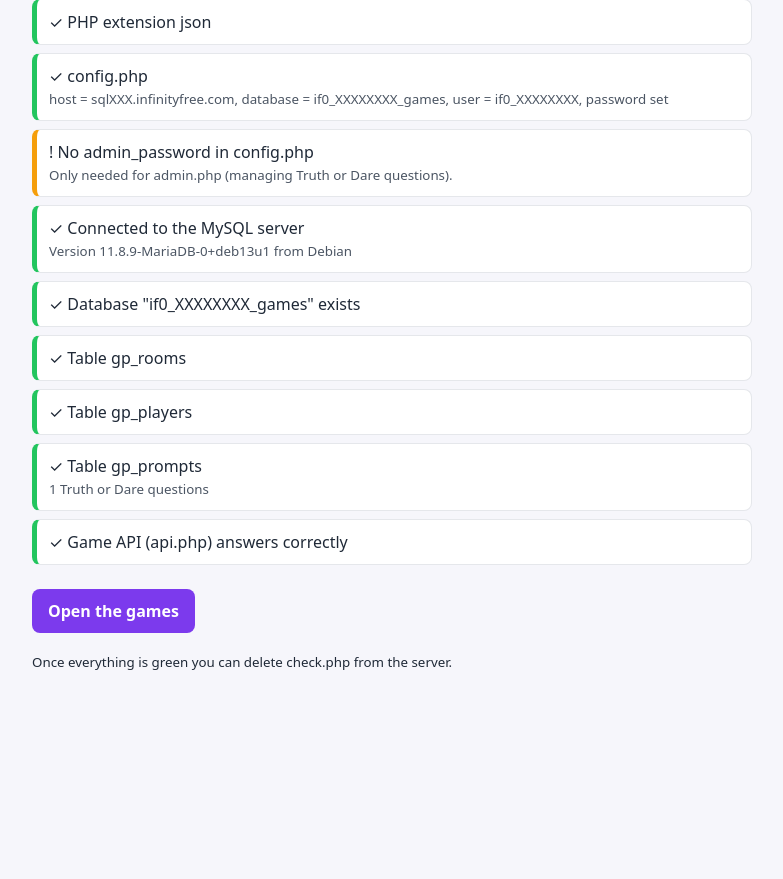
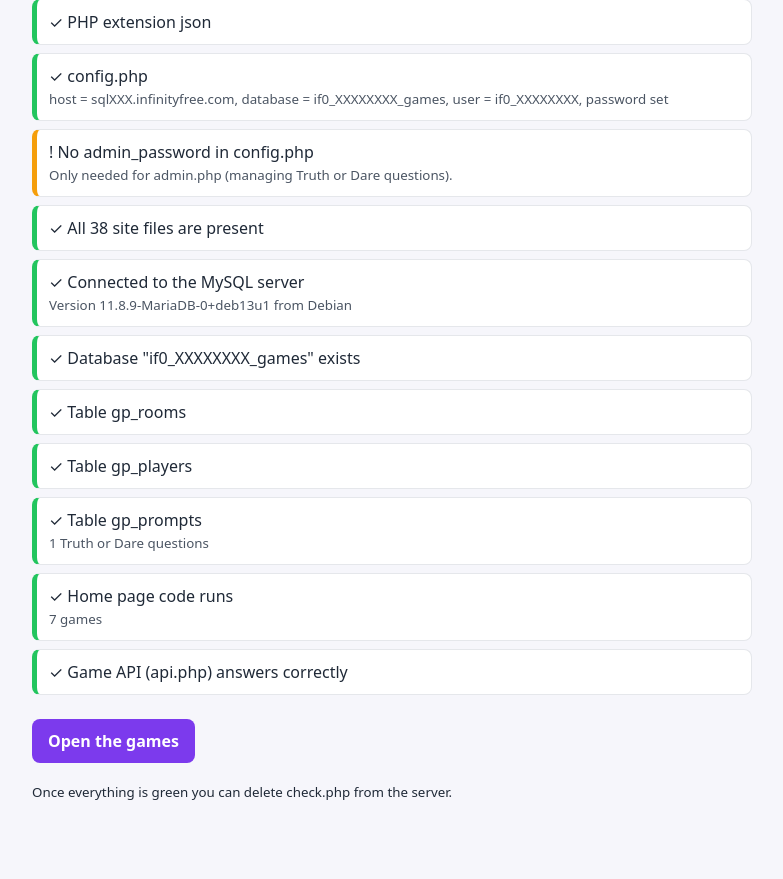
Before and after one commit to DjovWensly/fun, a PHP site: page /check.php in a window 1280 px wide. Shown: the part 352-1231 px from the top of the page, without its empty margins (248-1031 px from the left). Before the commit the page ends 1022 px from the top, so only its background shows below. Run offline with PHP 8.4, Linux system fonts and the light colour scheme; tables that the repository leaves empty hold one stand-in row (values such as "Sample post"); some libraries are stand-ins or nearby versions.

Commit message:
Show the real cause of 'Server error': file check and page test in check.php, debug switch
- check.php lists every file the site needs and flags missing ones (partial
  uploads are the usual cause), then runs what the home page runs and shows
  the exception, with a hint when files are out of date with each other.
- 'debug' => true in config.php shows the error message on the page instead
  of the generic text (for hosts without access to the PHP error log).

Co-Authored-By: Claude Opus 5.5 <noreply@anthropic.com>
Claude-Session: https://claude.ai/code/session_01X7TA6wUmyPLmoNxRzbduaP

```diff
--- a/check.php
+++ b/check.php
@@ -77,7 +77,65 @@ if (!is_file("$root/config.php")) {
     }
 }
 
-// 3. MySQL server, then the database, then the tables
+// 3. Files: a partial upload (one file missing or still in an old version) is the most common problem.
+$required = [
+    'admin.php',
+    'api.php',
+    'index.php',
+    'local.php',
+    'room.php',
+    'assets/css/style.css',
+    'assets/js/common.js',
+    'assets/js/emotes.js',
+    'assets/js/home.js',
+    'assets/js/local-truthdare.js',
+    'assets/js/look.js',
+    'assets/js/options.js',
+    'assets/js/room.js',
+    'assets/js/sound.js',
+    'assets/js/games/dominoes.js',
+    'assets/js/games/drawguess.js',
+    'assets/js/games/mystery.js',
+    'assets/js/games/poll-common.js',
+    'assets/js/games/tictactoe.js',
+    'assets/js/games/truthdare.js',
+    'assets/js/games/whoofus.js',
+    'assets/js/games/wouldrather.js',
+    'data/prompts.json',
+    'data/reactions.json',
+    'inc/admin_tabs.php',
+    'inc/bootstrap.php',
+    'inc/layout.php',
+    'inc/prompts.php',
+    'inc/settings.php',
+    'inc/games/Dominoes.php',
+    'inc/games/DrawGuess.php',
+    'inc/games/GameEngine.php',
+    'inc/games/Mystery.php',
+    'inc/games/PollGame.php',
+    'inc/games/TicTacToe.php',
+    'inc/games/TruthDare.php',
+    'inc/games/WhoOfUs.php',
+    'inc/games/WouldRather.php',
+];
+$missing = [];
+foreach ($required as $f) {
+    if (!is_file("$root/$f")) {
+        $missing[] = $f;
+    }
+}
+if ($missing) {
+    add('fail', count($missing) . ' file(s) missing on the server', 'Upload them again: ' . implode(', ', $missing));
+} else {
+    add('ok', 'All ' . count($required) . ' site files are present');
+}
+foreach (['img/favicon.ico', 'inc/.htaccess', '.htaccess'] as $f) {
+    if (!is_file("$root/$f")) {
+        add('warn', "$f is missing", $f === 'img/favicon.ico' ? 'Only the tab icon is affected.' : 'Upload it: it protects private files (show hidden files in FileZilla to see it).');
+    }
+}
+
+// 4. MySQL server, then the database, then the tables
 if ($cfg && extension_loaded('pdo_mysql')) {
     $opts = [PDO::ATTR_ERRMODE => PDO::ERRMODE_EXCEPTION, PDO::ATTR_TIMEOUT => 5];
     try {
@@ -133,6 +191,32 @@ if ($pdo) {
 
 if (!is_file("$root/data/prompts.json")) {
     add('fail', 'data/prompts.json is missing', 'Upload the data folder too.');
+}
+
+
+// 5. Run what the home page runs, and show the real error if it fails (instead of "Server error").
+if ($pdo && !$missing && $cfg) {
+    ob_start();
+    try {
+        require_once "$root/inc/bootstrap.php";
+        require_once "$root/inc/layout.php";
+        restore_exception_handler();
+        $n = 0;
+        foreach (gp_catalog() as $id => $g) {
+            gp_engine($id)->meta();
+            $n++;
+        }
+        gp_public_config();
+        gp_icon_tags();
+        add('ok', 'Home page code runs', "$n games");
+    } catch (Throwable $ex) {
+        $where = str_replace($root . DIRECTORY_SEPARATOR, '', $ex->getFile()) . ':' . $ex->getLine();
+        $hint = $ex->getMessage() === 'unknown_game'
+            ? ' Some files are older than others: upload inc/bootstrap.php, inc/layout.php and the whole inc/games/ folder again.'
+            : '';
+        add('fail', 'The home page code fails (' . get_class($ex) . ')', $ex->getMessage() . ' — in ' . $where . '.' . $hint);
+    }
+    ob_end_clean();
 }
 
 $failed = count(array_filter($results, function ($r) {
--- a/config.sample.php
+++ b/config.sample.php
@@ -21,6 +21,9 @@ return [
     // You can also paste a hash made with password_hash() instead of the plain password.
     'admin_password' => '',
 
+    // true shows the real error message on the page instead of "Server error" (turn it off afterwards).
+    'debug' => false,
+
     // Rooms with no activity for this many hours are deleted automatically.
     'room_ttl_hours' => 24,
 ];
--- a/inc/bootstrap.php
+++ b/inc/bootstrap.php
@@ -120,7 +120,13 @@ set_exception_handler(function (Throwable $e) {
     }
     error_log('[games] ' . $e);
     http_response_code(500);
-    echo 'Server error. Details are in the PHP error log.';
+    // 'debug' => true in config.php shows the real error (useful on hosts without access to the error log).
+    if (!empty(gp_config()['debug'])) {
+        $where = str_replace(GP_ROOT . DIRECTORY_SEPARATOR, '', $e->getFile()) . ':' . $e->getLine();
+        echo '<pre style="white-space:pre-wrap;font:14px/1.4 monospace;padding:16px">' . gp_h(get_class($e) . ': ' . $e->getMessage() . "\n" . $where) . '</pre>';
+        return;
+    }
+    echo 'Server error. Open check.php to find the cause, or set \'debug\' => true in config.php to see it here.';
 });
 
 function gp_now(): string
```
Also changed, not shown: DEPLOIEMENT-INFINITYFREE.md (+1 -0 lines).
